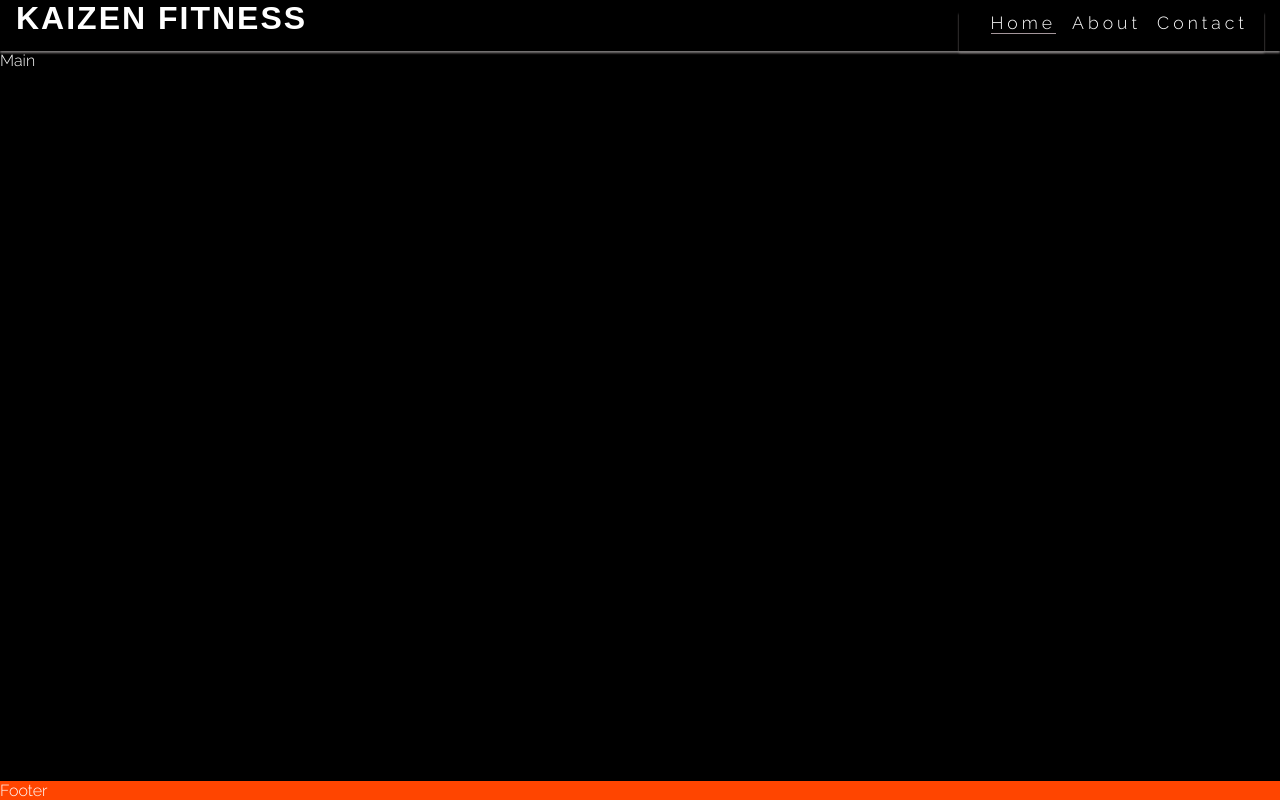
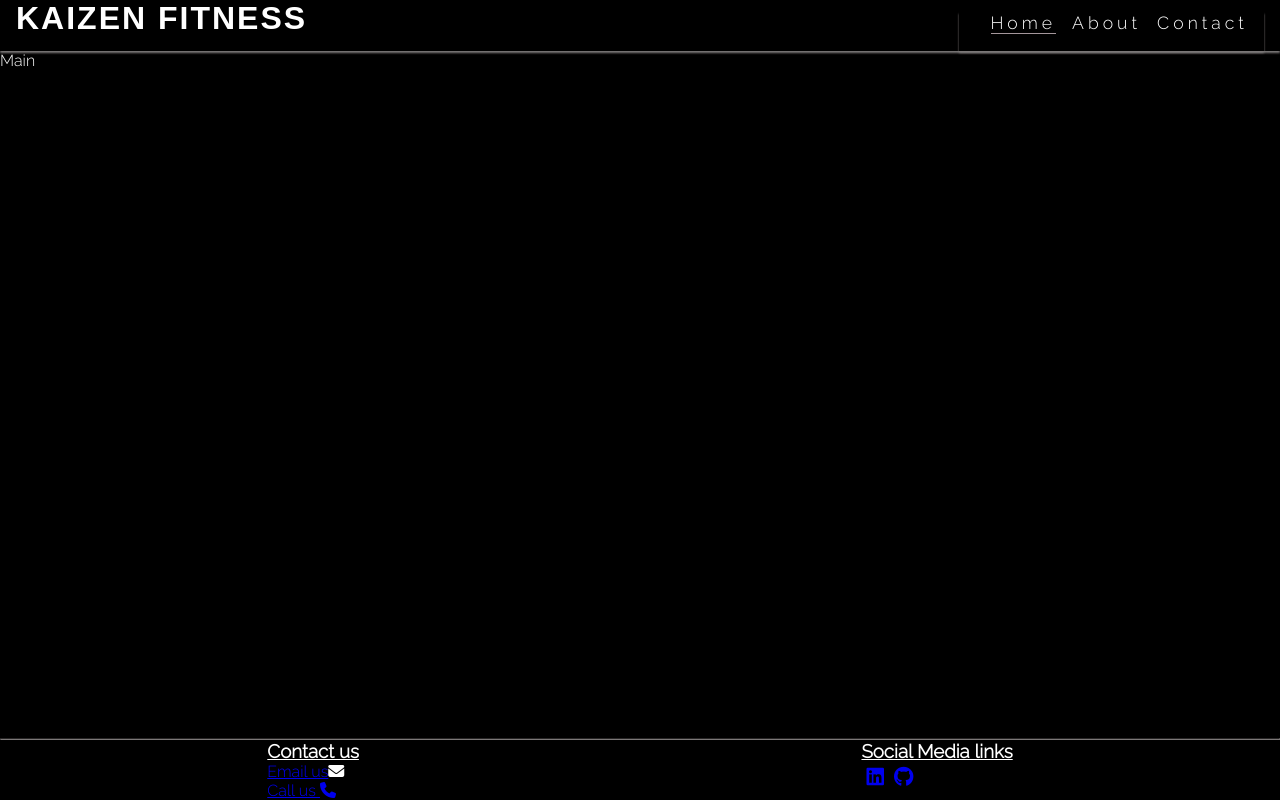
Before and after one commit to yangkai004/Kaizen_fitness, a plain HTML site: page index.html in a window 1280 px wide. Drawn offline with Linux system fonts and the light colour scheme.

Commit message:
Did the first design of the footer part of my website

```diff
--- a/assests/css/style.css
+++ b/assests/css/style.css
@@ -81,20 +81,57 @@ nav {
 .nav-toggler-label {
     font-size: 2rem;
 }
+
 /* Main content */
 main {
     background-color: black;
     /* Added flex shorthand to take up any surplus space to push footer down */
     flex: 1 0 auto;
     margin-top: 4.8rem;
+}
 
+.hrstyle{
+    border: 1px inset #7c7878;
 }
 
 /* Footer */
 footer {
-    background-color: orangered;
+    background-color: black;
+    margin-top: auto;
+    bottom: 0;
+    width: 100%;
+    display: flex;
+    justify-content: space-around;
+    padding: 0 1rem;
 }
 
+#social-media{
+    list-style-type: none;
+    display: flex;
+}
+
+
+#social-media i{
+    padding: 5px;
+    font-size: 20px;
+}
+
+.sui{
+    text-decoration: underline;
+}
+
+#ul2 {
+    list-style-type: none;
+}
+
+
+.suii {
+    text-decoration: underline;
+}
+
+.ul2 i {
+    font-size: large;
+}
 
 /* Certain iphones like the iphone  and largerx */
 @media screen and (min-width: 350px) {
@@ -135,9 +172,7 @@ footer {
         margin-top: 3.2rem;
     }
 
-    #navmenu:hover {
+    #navmenu a:hover {
         border-bottom: 1px  solid #a4969b;
     }
 }
-
-/* Media query: desktops and lar*/
--- a/index.html
+++ b/index.html
@@ -22,7 +22,7 @@
     <header>
         <a href="index.html"><h1 id="heading">kaizen fitness</h1></a>
         <input type="checkbox" id="nav-toggler" name="nav-toggler">
-        <label for="nav-toggler" class="nav-toggler-label">x</label>
+        <label for="nav-toggler" class="nav-toggler-label"><i class="fa-solid fa-bars" ></i></label>
         <nav>
             <ul id="navmenu">
                 <li><a href="" id="locate">Home</a></li>
@@ -33,10 +33,29 @@
     </header>
 
     <!--Main content-->
-    <main>Main</main>
+    <main>Main</main >
+
+    <!-- Added hr element to seperate the footer and the the main element-->
+    <hr class="hrstyle">
 
     <!--Footer-->
-    <footer>Footer</footer>
+    <footer>
+        <div id="thefooter">
+            <h3 class="suii">Contact us</h3>
+              <ul id="ul2">
+                <li>
+                  <a href="mail.to:kaizenfitness@kz.ac.uk">Email us</a><i class="fa-solid fa-envelope"></i>
+                </li>
+                <li>
+                  <a href="tel:+4407756311939">Call us <i class="fa-solid fa-phone"></i></a>
+                </li>
+               </ul></div>
+        <div id="hefooter"><h3 class="sui">Social Media links</h3>
+              <ul id="social-media">
+                <li><a href="https://www.linkedin.com/in/abdiqani-warsame-2977a8255/" target="_blank" rel="noopener" aria-label="Visit my linkelin page( opens in new tab)"><i class="fa-brands fa-linkedin"></i></a></li>
+                <li><a href="https://github.com/yangkai004" target="_blank" rel="noopener" aria-label="Visit my Github page (opens in new tab)"><i class="fa-brands fa-github"></i></a></li>
+              </ul></div>
+</footer>
     <script src="https://kit.fontawesome.com/b49503b66d.js" crossorigin="anonymous"></script>
 </body>
 </html>
```
